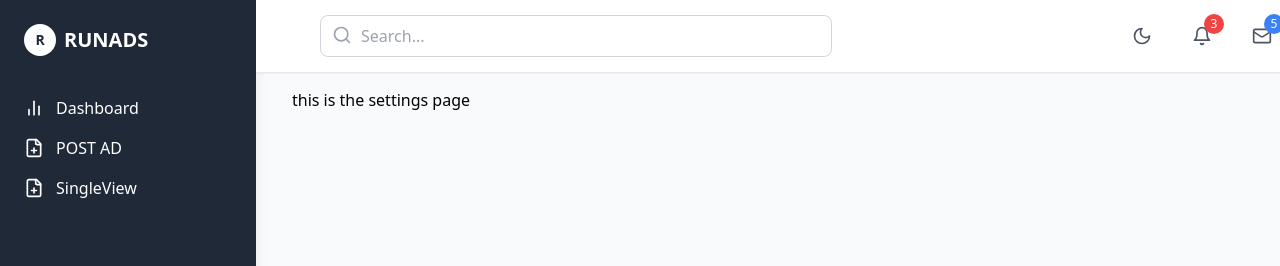
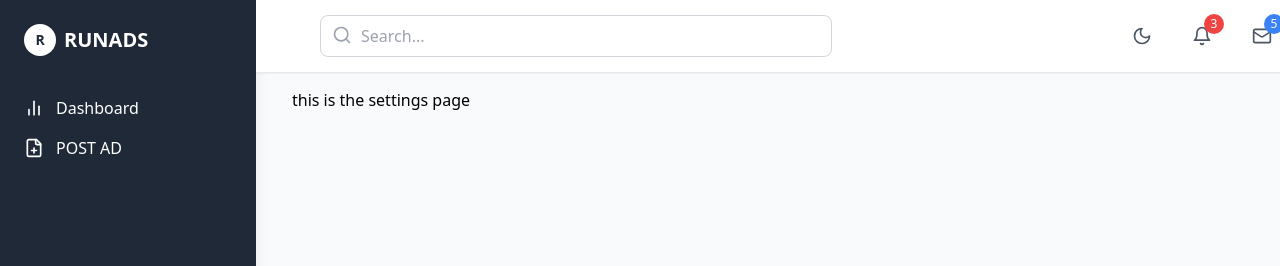
Before and after one commit to Rundiva/Advertisement-Web-App, a React (Vite) app: page /dashboard/settings in a window 1280 px wide. Shown: the top 266 px of the page. Built offline with nearby package versions, Linux system fonts and the light colour scheme.

Commit message:
commited singleviewout

```diff
--- a/src/component/Sidebar.jsx
+++ b/src/component/Sidebar.jsx
@@ -19,11 +19,11 @@ const Sidebar = () => {
               <FilePlus className="mr-3 h-5 w-5" /> POST AD
             </Link>
           </li>
-          <li>
+          {/* <li>
             <Link to='/dashboard/singleview' className="flex items-center">
               <FilePlus className="mr-3 h-5 w-5" /> SingleView
             </Link>
-          </li>
+          </li> */}
         </ul>
       </nav>
       <div className="mt-auto pt-6">
```
